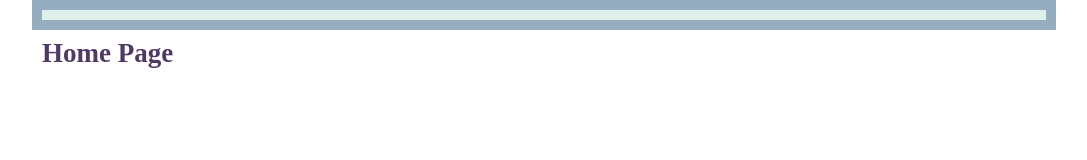
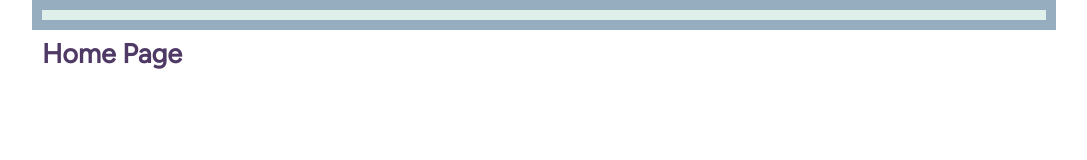
Before and after one commit to NoamSaar/Myday-frontend, a React (Vite) app: page / in a window 1280 px wide. Shown: the top 160 px of the page, without its empty margins (96-1183 px from the left). Built offline with nearby package versions, Linux system fonts and the light colour scheme.

Commit message:
Add function and fonts

```diff
--- a/src/assets/styles/basics/_base.scss
+++ b/src/assets/styles/basics/_base.scss
@@ -1,3 +1,5 @@
+@import '../setup/typography';
+
 * {
     box-sizing: border-box;
 }
@@ -18,16 +20,24 @@ body {
     margin: 0;
     max-width: 1024px;
     margin: auto;
+    font-family: figtree;
 }
 
-h1, h2, h3, h4, h5, h6 {
-    font-family: caveat;
+h1,
+h2,
+h3,
+h4,
+h5,
+h6 {
+    font-family: figtree;
     margin: 0 0 0.6em;
     line-height: 1;
 }
 
 
-section, main, footer {
+section,
+main,
+footer {
     padding: 5px;
 }
 
@@ -42,6 +52,7 @@ p {
 a {
     text-decoration: none;
 }
+
 a:hover {
     text-decoration: underline;
 }
--- a/src/assets/styles/setup/_functions.scss
+++ b/src/assets/styles/setup/_functions.scss
@@ -8,3 +8,15 @@
 @function em($pixels, $context: 16px) {
     @return calc(($pixels/$context) * 1em);
 }
+
+@function lh($pixels, $context: 16px) {
+    @return calc($pixels/$context);
+}
+
+@function darkenColor($color, $amount: 10%) {
+    @return darken($color, $amount);
+}
+
+@function lightenColor($color, $amount: 10%) {
+    @return lighten($color, $amount);
+}
--- a/src/assets/styles/setup/_typography.scss
+++ b/src/assets/styles/setup/_typography.scss
@@ -1,9 +1,9 @@
 @font-face {
-    font-family: figtree;
+    font-family: 'figtree';
     src: url(../../fonts/figtree/Figtree-Regular.ttf);
 }
 
 @font-face {
-    font-family: poppins;
+    font-family: 'poppins';
     src: url(../../fonts/poppins/Poppins-Regular.ttf);
 }
```
